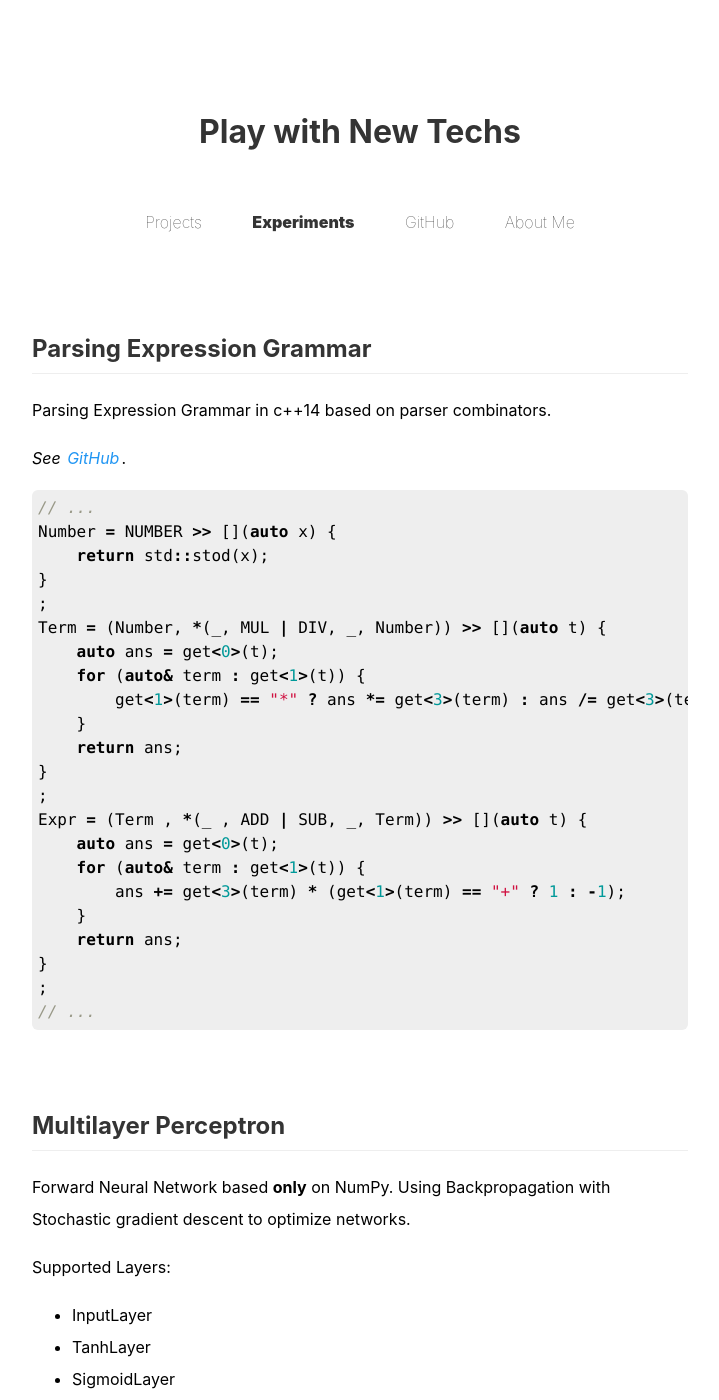
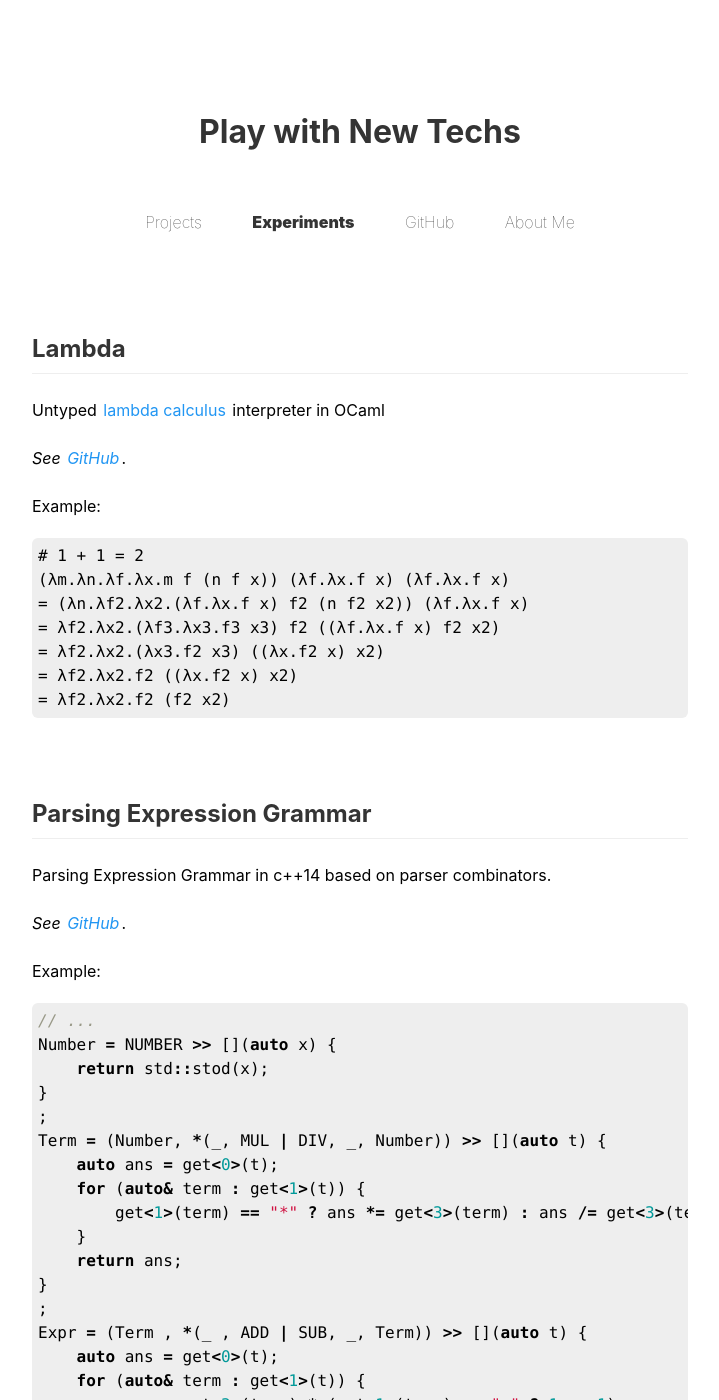
Before and after one commit to wenyuzhao/wenyuzhao.github.io, a Jekyll site: the page built from experiments.md, in a window 1280 px wide and 1400 px high. Shown: the whole window, without its empty margins (280-999 px from the left). Built offline with Jekyll 4.4.1, drawn with Linux system fonts in a browser that asks for light colours; our own code applies the rules of GitHub Pages for plain Markdown files.

Commit message:
Update experiments.md

````diff
--- a/experiments.md
+++ b/experiments.md
@@ -1,9 +1,27 @@
 ---
 title: Play with New Techs
 nav: experiments
-description: My experiments on Parsing Expression Grammar, Machine Learning and Neural Networks.
-keywords: Experiments,New Technologies,Parser,Parsing Expression Grammar,Neural Network,Machine Learning
+description: My experiments on Lambda Calculus, Parsing Expression Grammar, Machine Learning and Neural Networks.
+keywords: Experiments,New Technologies,Lambda,Lambda Calculus,Interpreter,Ocaml,Parser,Parsing Expression Grammar,Neural Network,Machine Learning
 ---
+
+# Lambda
+
+Untyped [lambda calculus](https://en.wikipedia.org/wiki/Lambda_calculus) interpreter in OCaml
+
+*See [GitHub](https://github.com/wenyuzhao/Lambda)*.
+
+Example:
+```
+# 1 + 1 = 2
+(λm.λn.λf.λx.m f (n f x)) (λf.λx.f x) (λf.λx.f x)
+= (λn.λf2.λx2.(λf.λx.f x) f2 (n f2 x2)) (λf.λx.f x)
+= λf2.λx2.(λf3.λx3.f3 x3) f2 ((λf.λx.f x) f2 x2)
+= λf2.λx2.(λx3.f2 x3) ((λx.f2 x) x2)
+= λf2.λx2.f2 ((λx.f2 x) x2)
+= λf2.λx2.f2 (f2 x2)
+```
+
 
 # Parsing Expression Grammar
 
@@ -11,6 +29,7 @@ Parsing Expression Grammar in c++14 based on parser combinators.
 
 *See [GitHub](https://github.com/wenyuzhao/PEG-Combinator)*.
 
+Example:
 ```c++
 // ...
 Number = NUMBER >> [](auto x) {
````
